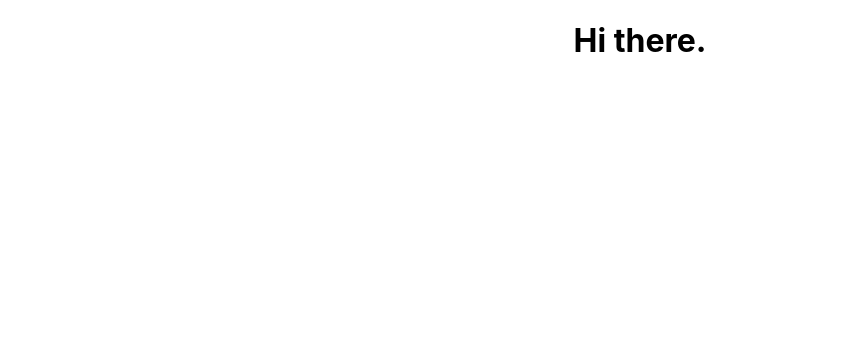
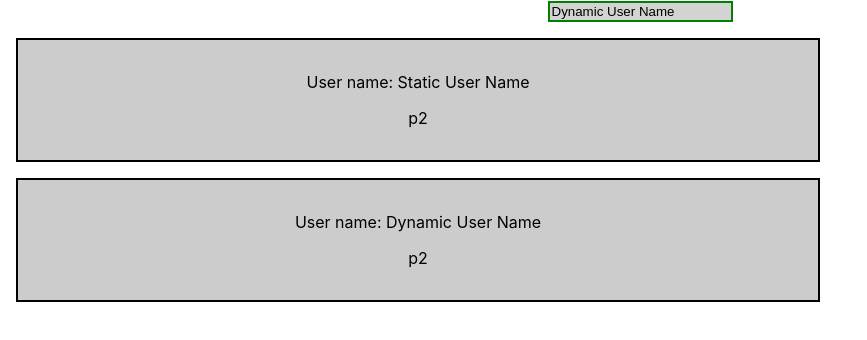
Before and after one commit to Yg0R2/burger-builder-react-app, a React (Create React App) app: page / in a window 1280 px wide. Shown: the top 340 px of the page, without its empty margins (0-867 px from the left). Built offline with nearby package versions, Linux system fonts and the light colour scheme.

Commit message:
Excersize #1

```diff
--- a/src/App.js
+++ b/src/App.js
@@ -1,13 +1,34 @@
-import React from 'react';
+import React, { Component } from 'react';
+
+import UserOutput from './UserOutput/UserOutput'
+import UserInput from './UserInput/UserInput'
+
 import './App.css';
 
-function App() {
-  return (
-    <div className="App">
-      <h1>Hi there.</h1>
-    </div>
-  );
-  // return React.createElement('div', {className: 'App'}, React.createElement('h1', null, 'Hi there.'));
+class App extends Component{
+
+  state = {
+    userName: 'Dynamic User Name'
+  };
+
+  changeUserNameHandler = (event) => {
+    this.setState({
+      userName: event.target.value
+    })
+  };
+
+  render() {
+    return (
+      <div className="App">
+        <div>
+          <UserInput change={this.changeUserNameHandler} defaultValue={this.state.userName} />
+          <UserOutput username="Static User Name" />
+          <UserOutput username={this.state.userName} />
+        </div>
+      </div>
+    );
+  }
+
 }
 
 export default App;
--- /dev/null
+++ b/src/UserInput/UserInput.js
@@ -0,0 +1,13 @@
+import React from 'react';
+
+const UserInput = (props) => {
+
+    const style = {
+      backgroundColor: 'lightgray',
+      border: '2px solid green',
+    };
+
+    return <input type="text" defaultValue={props.defaultValue} onChange={props.change} style={style} />;
+};
+
+export default UserInput;
--- /dev/null
+++ b/src/UserOutput/UserOutput.css
@@ -0,0 +1,8 @@
+.userOutput {
+    width: 60%;
+    padding: 16px;
+    margin: 16px;
+    border: 2px solid black;
+    background-color: #ccc;
+    text-align: center;
+}
--- /dev/null
+++ b/src/UserOutput/UserOutput.js
@@ -0,0 +1,16 @@
+import React from 'react';
+
+import './UserOutput.css';
+
+const UserOutput = (props) => {
+
+    return (
+      <div className="userOutput">
+        <p>User name: {props.username}</p>
+        <p>p2</p>
+      </div>
+    );
+
+};
+
+export default UserOutput;
```
Also changed, not shown: 1 other file (tests, documents, lock files or other folders).
